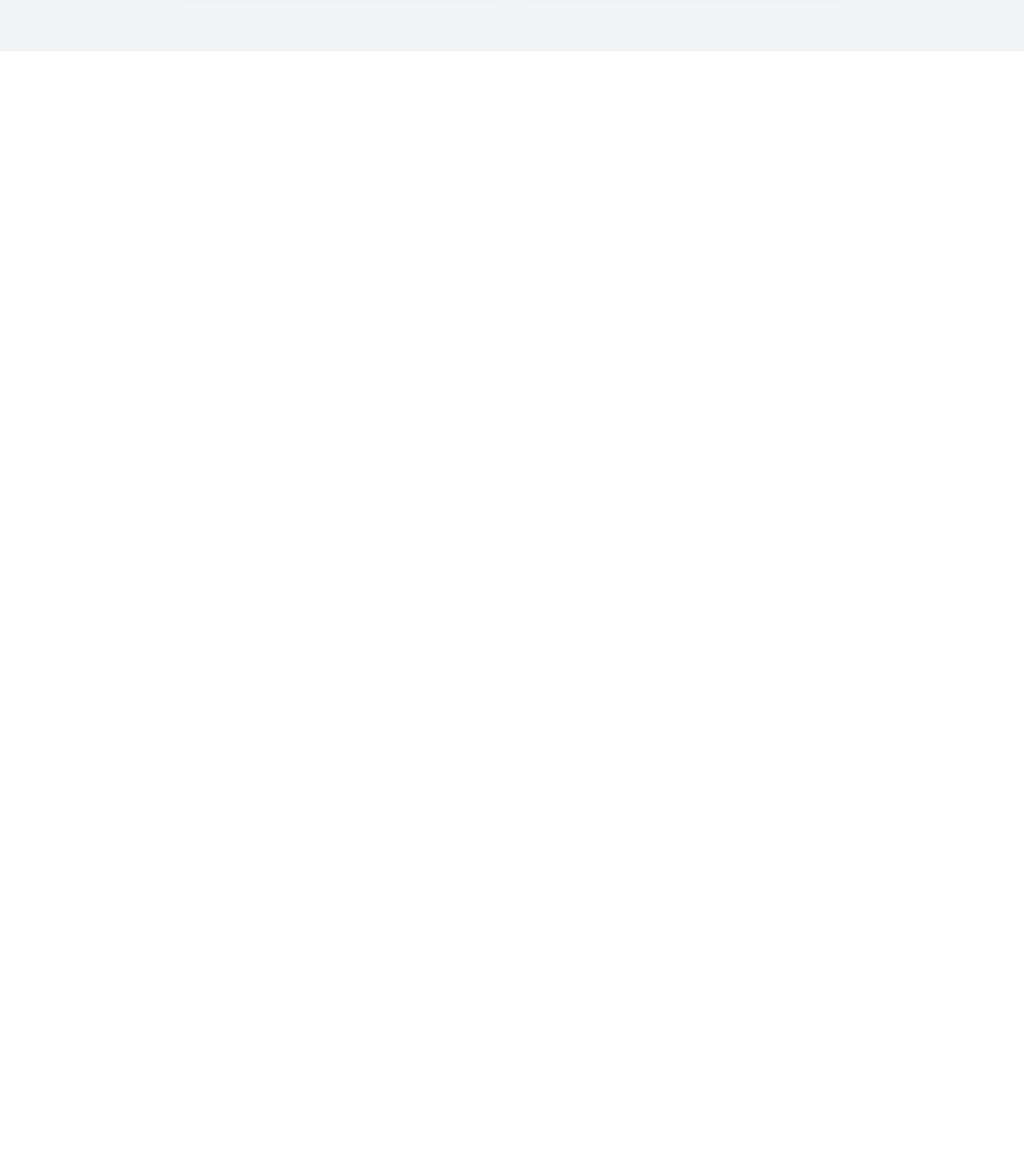
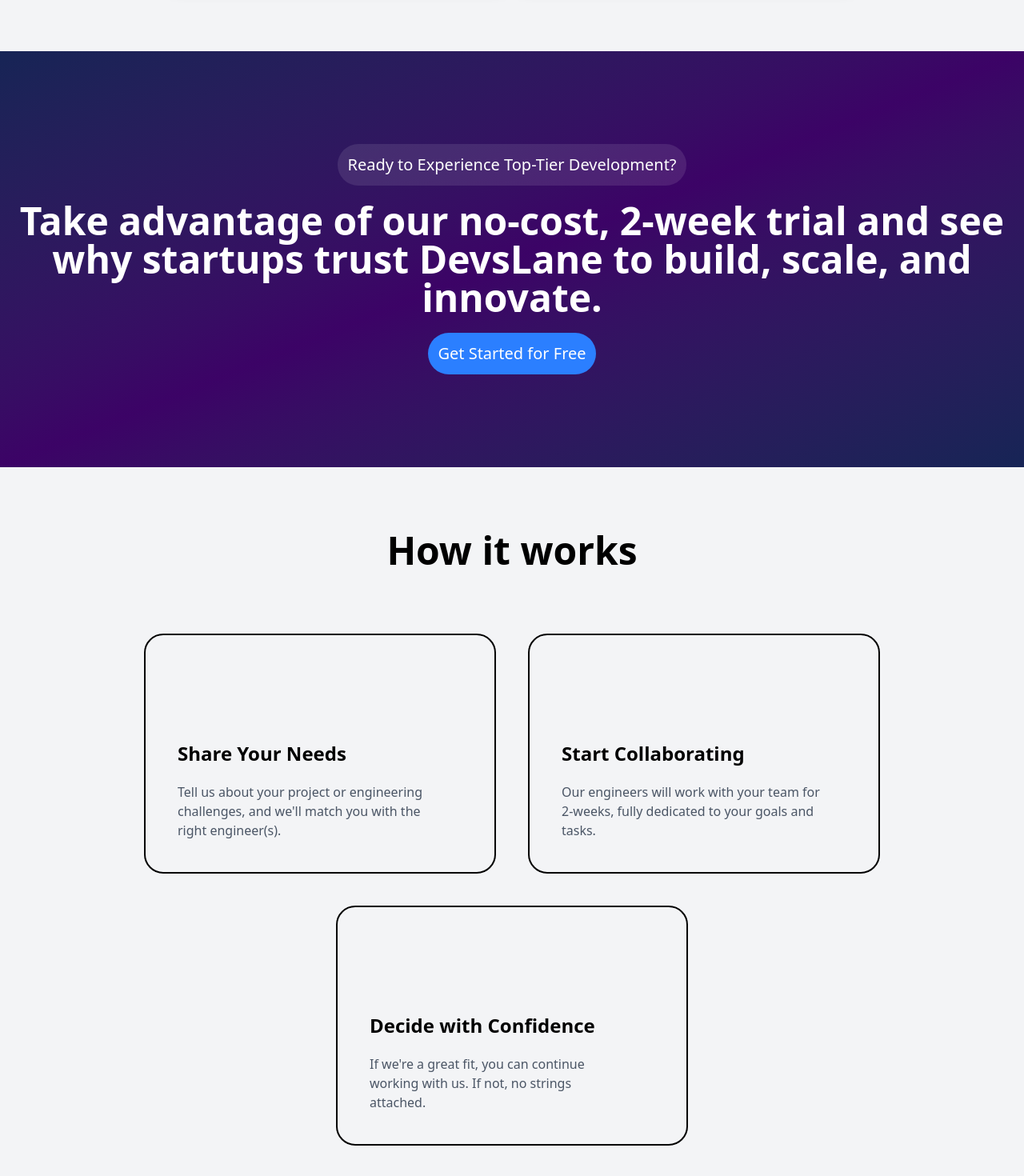
Before and after one commit to Rohan-214/DevsLave_Clone, a React (Vite) app: page / in a window 1280 px wide. Shown: the part 3100-4570 px from the top of the page at 80% size. Before the commit the page ends 3164 px from the top, so only its background shows below. Built offline with nearby package versions, Linux system fonts and the light colour scheme.

Commit message:
version2.3

```diff
--- a/src/components/Home.jsx
+++ b/src/components/Home.jsx
@@ -2,6 +2,8 @@
 import Success from './success';
 import ChoosingDevslane from './ChoosingDevslane';
 import ServiceRoot from './serviceRoot';
+import Starting from './Starting';
+import Working from './Working';
 function Home() {
 
     return (
@@ -16,6 +18,8 @@
             <ChoosingDevslane />
             <Success />
             <ServiceRoot/>
+            <Starting />
+            <Working/>
         </>
     )
 }
--- /dev/null
+++ b/src/components/Starting.jsx
@@ -0,0 +1,14 @@
+function Starting() {
+    return (
+        <>
+        <div className="bg-gradient-to-br from-blue-950 via-purple-950 to-blue-950 flex flex-col items-center justify-center gap-5 text-white h-130">
+            <div className=" p-3 rounded-full text-xl bg-white/10">Ready to Experience Top-Tier Development?</div>
+            <div className="text-5xl font-bold text-center">Take advantage of our no-cost, 2-week trial and see <br/> why startups trust DevsLane to build, scale, and <br/> innovate.</div>
+            <button className="rounded-full p-3 bg-blue-500 text-xl">Get Started for Free</button>
+        </div>
+
+        </>
+    )
+}
+
+export default Starting;
--- /dev/null
+++ b/src/components/Working.jsx
@@ -0,0 +1,33 @@
+import WorkingPart from "./WorkingPart";
+
+function Working() {
+
+
+    return (
+        <div className="bg-gray-100">
+            <div className="text-center text-5xl  font-bold pt-20  ">How it works</div>
+            <div className="flex flex-wrap justify-center gap-10 pt-20 pb-20">
+                <WorkingPart
+                    number="01"
+                    title="Share Your Needs"
+                    discription="Tell us about your project or engineering challenges, and we'll match you with the right engineer(s)."
+                    color="purple"
+                />
+                <WorkingPart
+                    number="02"
+                    title="Start Collaborating"
+                    discription="Our engineers will work with your team for 2-weeks, fully dedicated to your goals and tasks."
+                    color="purple"
+                />
+                <WorkingPart
+                    number="03"
+                    title="Decide with Confidence"
+                    discription="If we're a great fit, you can continue working with us. If not, no strings attached."
+                    color="purple"
+                />
+            </div>
+        </div>
+    )
+}
+
+export default Working;
--- /dev/null
+++ b/src/components/WorkingPart.jsx
@@ -0,0 +1,29 @@
+import { useState } from "react";
+
+function WorkingPart({ number, title, discription, color }) {
+
+        const [hover, sethover] = useState(false);
+
+
+    return (
+
+        <>
+
+            <div className={`max-w-110 border-${color}-200  border-2 rounded-3xl p-10 flex transition-all duration-300 easy-out hover:-translate-y-1`}
+                onMouseEnter={() => sethover(true)}
+                onMouseLeave={() => sethover(false)}
+            >
+                <div className="flex flex-col gap-5">
+                    <div className={`text-7xl font-bold bg-gradient-to-br from-${color}-600 to-110% bg-clip-text text-transparent `} >{number}</div>
+                    <div className="text-2xl font-semibold">{title}</div>
+                    <div className="text-gray-600">{discription}</div>
+                </div>
+                <div className={`text-6xl  text-${color}-500 transition-all duration-300 ${!hover && 'opacity-0'}`} >*</div>
+            </div>
+
+
+        </>
+    )
+}
+
+export default WorkingPart;
```
